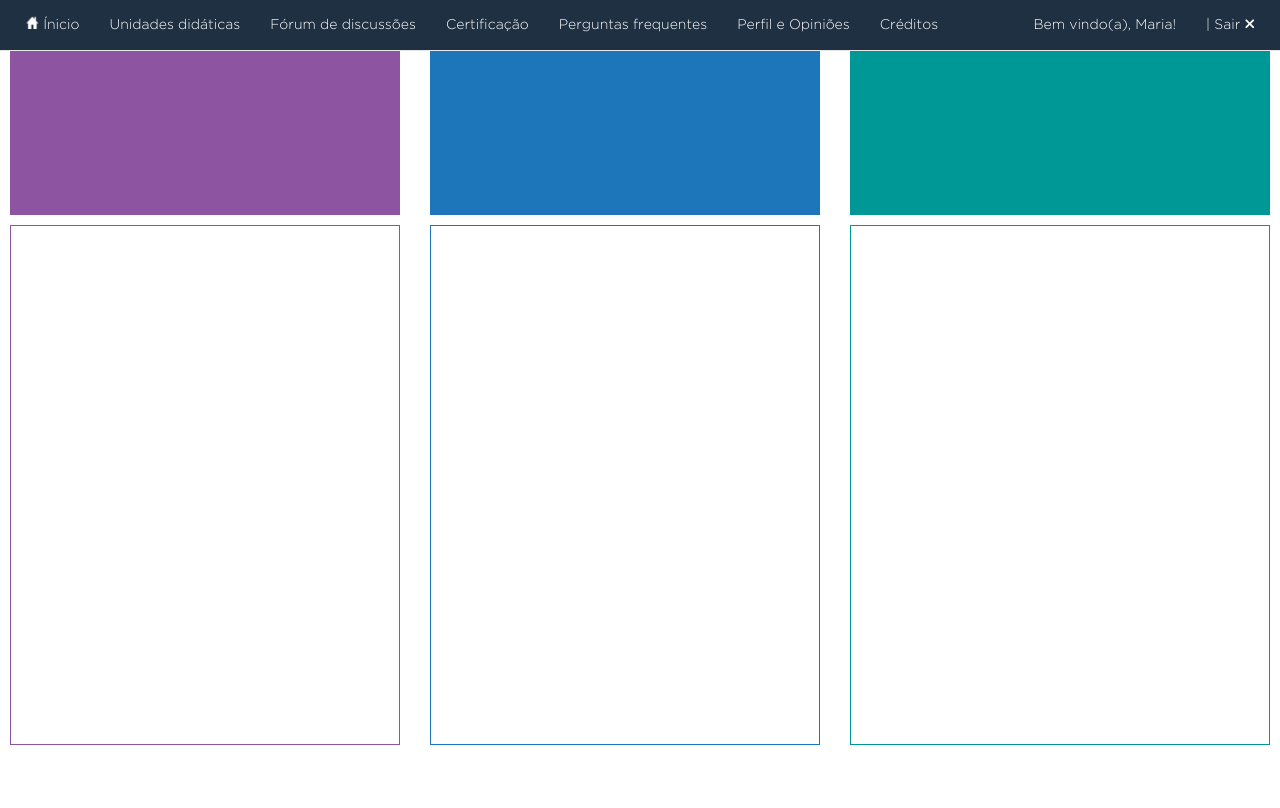
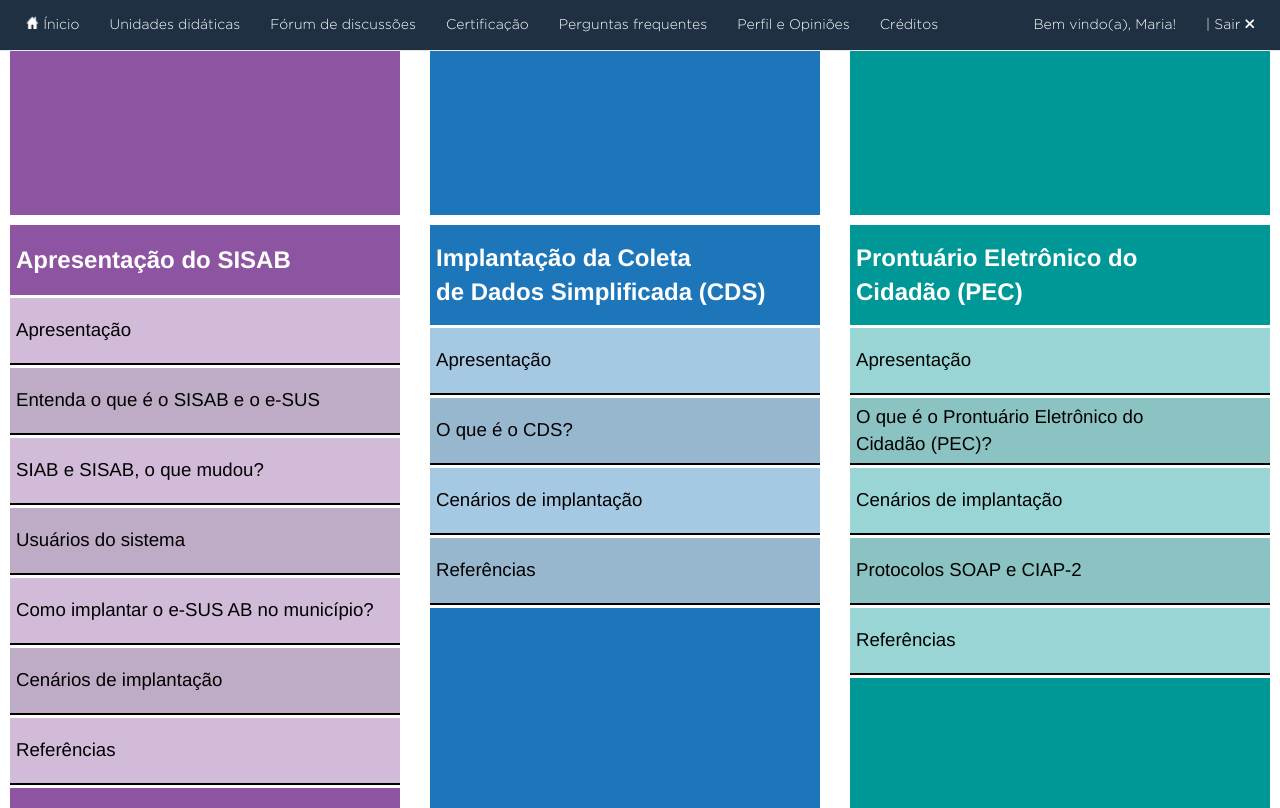
Before and after one commit to rjs3/06062016, a plain HTML site: page index.html in a window 1280 px wide. Drawn offline with nearby package versions, Linux system fonts and the light colour scheme.

Commit message:
Criação de colunas e povoação!

```diff
--- a/css/style.css
+++ b/css/style.css
@@ -103,39 +103,129 @@ img {
 
 /* Conteudo */
 
-.coluna1 {
+.linha1coluna1 {
 	height: 165px;
 	background-color: #8d55a1;
 }
 
-.coluna2 {
+.linha1coluna2 {
 	height: 165px;
 	background-color: #1e76ba;
 }
 
-.coluna3 {
+.linha1coluna3 {
 	height: 165px;
 	background-color: #009797;
 }
 
-.coluna4 {
+.linha2coluna1, .linha2coluna2, .linha2coluna3 {
 	margin-top: 10px;
-	height: 520px;
-	border: 1px solid #8d55a1;
 }
 
-.coluna5 {
-	margin-top: 10px;
-	height: 520px;
-	border: 1px solid #1e76ba;
+.linha3coluna1 {
+	background-color: #8d55a1;
+	height: 70px;
+	width: 100%;
+	font-size: 18pt;
+	font-weight: bold;
+	border: none;
+	color: white;
+	text-align: left;
 }
 
-.coluna6 {
-	margin-top: 10px;
-	height: 520px;
-	border: 1px solid #009797;
+.linha3coluna1:hover {
+	opacity: 0.8;
 }
 
+.linha3coluna1:active {
+	opacity: 0.9;
+}
+
+.linha3coluna2 {
+	background-color: #1e76ba;
+	height: 100px;
+	width: 100%;
+	border: none;
+	font-size: 18pt;
+	font-weight: bold;
+	color: white;
+	text-align: left;
+}
+
+.linha3coluna2:hover {
+	opacity: 0.8;
+}
+
+.linha3coluna2:active {
+	opacity: 0.9;
+}
+
+.linha3coluna3 {
+	background-color: #009797;
+	height: 100px;
+	width: 100%;
+	border: none;
+	color: white;
+	text-align: left;
+	font-size: 18pt;
+	font-weight: bold;
+}
+
+.linha3coluna3:hover {
+	opacity: 0.8;
+}
+
+.linha3coluna3:active {
+	opacity: 0.9;
+}
+
+.btColuna {
+	height: 70px;
+	width: 100%;
+	border-top: 3px solid white;
+	border-right: none;
+	border-left: none;
+	color: black;
+	text-align: left;
+	font-size: 14pt;
+}
+
+.btColuna:hover {
+	opacity: 0.8;
+}
+
+.cor1Coluna1 {
+	background-color: #d1bbd9;
+}
+
+.cor2Coluna1 {
+	background-color: #beabc5;
+}
+
+.cor1Coluna2 {
+	background-color: #a5c8e3;
+}
+
+.cor2Coluna2 {
+	background-color: #97b7cf;
+}
+
+.cor1Coluna3 {
+	background-color: #99d5d5;
+}
+
+.cor2Coluna3 {
+	background-color: #8bc2c2;
+}
+
+.indiceTopado {
+	margin-top: 3px;
+	height: 20px;
+}
+
+.indiceTopado:hover {
+	opacity: 1;
+}
 /* Conteudo - DISPOSITIVOS COM MAIS DE 992px */
 @media (min-width: 992px) {
 
@@ -147,15 +237,23 @@ img {
 		margin: 0px !important;
 	}
 
-	.coluna1, .coluna2, .coluna4, .coluna5 {
+	.linha1coluna1, .linha1coluna2, .linha2coluna1, .linha2coluna2 {
 		margin-right: 30px;
+	}
+
+	.RodapeColuna2 {
+		height: 200px;
+	}
+
+	.RodapeColuna3 {
+		height: 130px;
 	}
 
 }
 
 /* Conteudo - DISPOSITIVOS COM MENOS DE 992px */
 @media (max-width: 991px) {
-	.coluna4, .coluna5, .coluna6 {
+	.linha2coluna1, .linha2coluna2, .linha2coluna3 {
 		margin-bottom: 30px;
 	}
 }
--- a/index.html
+++ b/index.html
@@ -100,21 +100,105 @@
 		</div>
 
 		<div class="row conteudo">
+
+			<!-- Coluna 01 - Begin-->
 			<div class="col-md-4 col-xs-12">
-				<div class="coluna1"></div>
+				<div class="linha1coluna1"></div>
 
-				<div class="coluna4"></div>
+				<div class="linha2coluna1">
+					<button class="linha3coluna1">
+						Apresentação do SISAB
+					</button>
+					<button class="btColuna cor1Coluna1">
+						Apresentação
+					</button>
+					<button class="btColuna cor2Coluna1">
+						Entenda o que é o SISAB e o e-SUS
+					</button>
+					<button class="btColuna cor1Coluna1">
+						SIAB e SISAB, o que mudou?
+					</button>
+					<button class="btColuna cor2Coluna1">
+						Usuários do sistema
+					</button>
+					<button class="btColuna cor1Coluna1">
+						Como implantar o e-SUS AB no município?
+					</button>
+					<button class="btColuna cor2Coluna1">
+						Cenários de implantação
+					</button>
+					<button class="btColuna cor1Coluna1">
+						Referências
+					</button>
+					<div class="linha3coluna1 indiceTopado"></div>
+				</div>
 			</div>
+			<!-- Coluna 01 - End -->
+
+			<!-- Coluna 02 - Begin -->
 			<div class="col-md-4 col-xs-12 ">
-				<div class="coluna2"></div>
+				<div class="linha1coluna2"></div>
 
-				<div class="coluna5"></div>
+				<div class="linha2coluna2">
+
+					<button class="linha3coluna2">
+						Implantação da Coleta
+						<br/>
+						de Dados Simplificada (CDS)
+					</button>
+					<button class="btColuna cor1Coluna2">
+						Apresentação
+					</button>
+					<button class="btColuna cor2Coluna2">
+						O que é o CDS?
+					</button>
+					<button class="btColuna cor1Coluna2">
+						Cenários de implantação
+					</button>
+					<button class="btColuna cor2Coluna2">
+						Referências
+					</button>
+
+					<div class="linha3coluna2 indiceTopado RodapeColuna2"></div>
+
+				</div>
+
 			</div>
+			<!-- Coluna 02 - End -->
+
+			<!-- Coluna 03 - Begin -->
 			<div class="col-md-4 col-xs-12 ">
-				<div class="coluna3"></div>
+				<div class="linha1coluna3"></div>
 
-				<div class="coluna6"></div>
+				<div class="linha2coluna3">
+
+					<button class="linha3coluna3">
+						Prontuário Eletrônico do </br>
+						Cidadão (PEC)
+					</button>
+					<button class="btColuna cor1Coluna3">
+						Apresentação
+					</button>
+					<button class="btColuna cor2Coluna3">
+						O que é o Prontuário Eletrônico do </br>
+						Cidadão (PEC)?
+					</button>
+					<button class="btColuna cor1Coluna3">
+						Cenários de implantação
+					</button>
+					<button class="btColuna cor2Coluna3">
+						Protocolos SOAP e CIAP-2
+					</button>
+					<button class="btColuna cor1Coluna3">
+						Referências
+					</button>
+
+					<div class="linha3coluna3 indiceTopado RodapeColuna3"></div>
+
+				</div>
 			</div>
+			<!-- Coluna 03 - End -->
+
 		</div>
 
 	</body>
```
